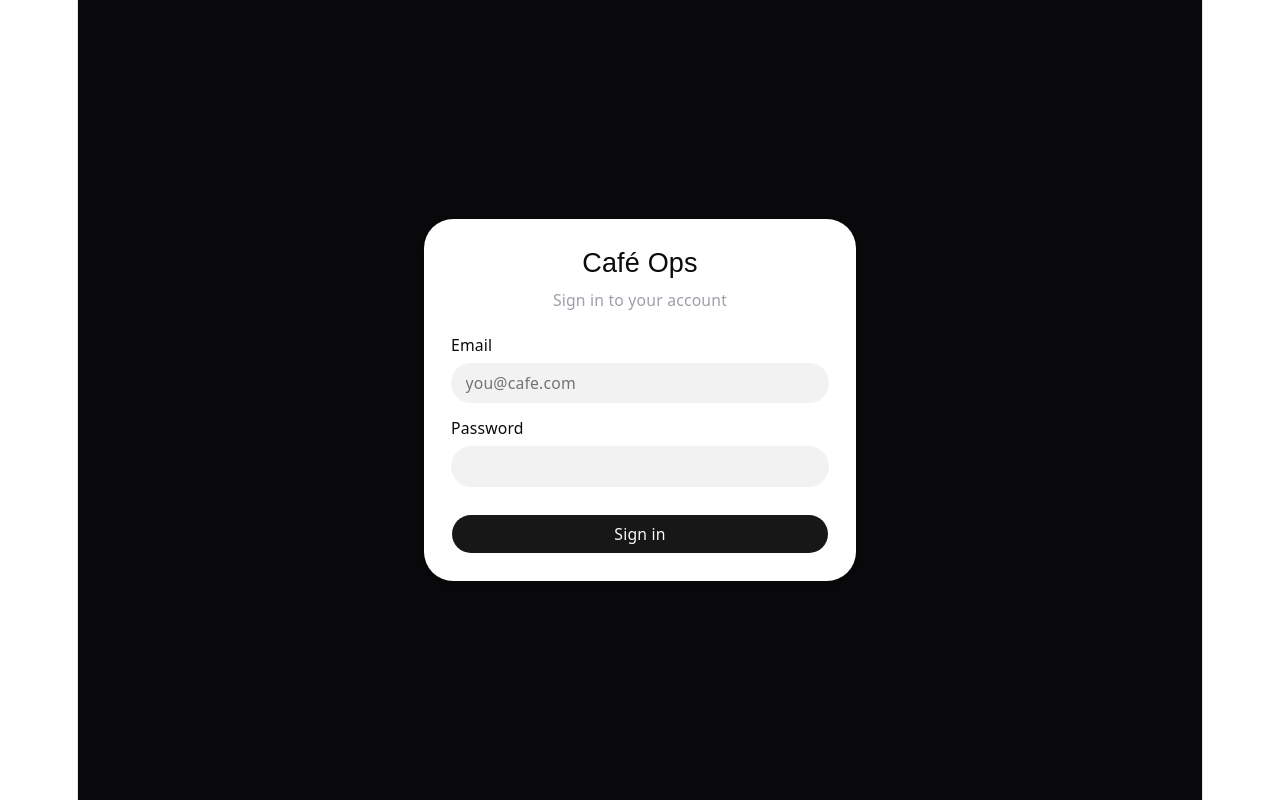
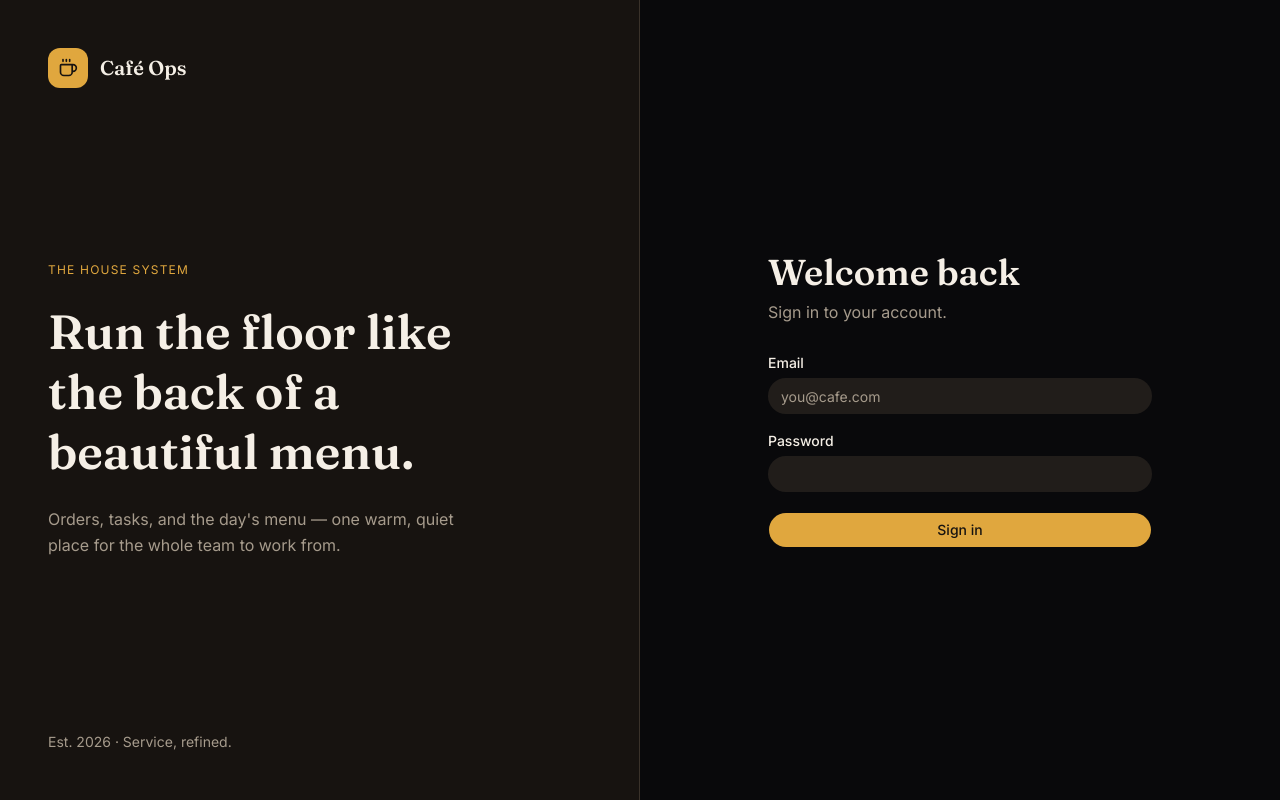
Before and after one commit to M-Khan13/Cafe-opps, a React (Vite) app in the folder client/: page /login in a window 1280 px wide. Built offline with nearby package versions, Linux system fonts and the light colour scheme.

Commit message:
feat: warm login page design

```diff
--- a/client/index.html
+++ b/client/index.html
@@ -5,6 +5,9 @@
     <link rel="icon" type="image/svg+xml" href="/favicon.svg" />
     <meta name="viewport" content="width=device-width, initial-scale=1.0" />
     <title>vite-cafe</title>
+    <link rel="preconnect" href="https://fonts.googleapis.com" />
+    <link rel="preconnect" href="https://fonts.gstatic.com" crossorigin />
+    <link href="https://fonts.googleapis.com/css2?family=Fraunces:opsz,wght@9..144,400;9..144,500;9..144,600;9..144,700&family=Inter:wght@400;500;600&display=swap" rel="stylesheet" />
   </head>
   <body>
     <div id="root"></div>
--- a/client/src/index.css
+++ b/client/src/index.css
@@ -1,262 +1,54 @@
 @import "tailwindcss";
-@import "tw-animate-css";
-@import "shadcn/tailwind.css";
-@import "@fontsource-variable/inter";
 
-@custom-variant dark (&:is(.dark *));
-:root {
-  --text: #6b6375;
-  --text-h: #08060d;
-  --bg: #fff;
-  --border: oklch(0.922 0 0);
-  --code-bg: #f4f3ec;
-  --accent: oklch(0.97 0 0);
-  --accent-bg: rgba(170, 59, 255, 0.1);
-  --accent-border: rgba(170, 59, 255, 0.5);
-  --social-bg: rgba(244, 243, 236, 0.5);
-  --shadow:
-    rgba(0, 0, 0, 0.1) 0 10px 15px -3px, rgba(0, 0, 0, 0.05) 0 4px 6px -2px;
+@theme {
+  /* ===== Our custom warm-dark tokens (for bg-espresso, text-amber, etc.) ===== */
+  --color-espresso: #171310;
+  --color-surface: #211b16;
+  --color-surface-2: #2a231d;
+  --color-border-warm: #3a322a;
+  --color-cream: #f5efe6;
+  --color-muted: #a69b8c;
+  --color-amber: #e0a73e;
+  --color-amber-dark: #d4952a;
+  --color-status-new: #6ba3c4;
+  --color-status-preparing: #e0a73e;
+  --color-status-served: #7fa875;
+  --color-danger: #c4664d;
 
-  --sans: system-ui, 'Segoe UI', Roboto, sans-serif;
-  --heading: system-ui, 'Segoe UI', Roboto, sans-serif;
-  --mono: ui-monospace, Consolas, monospace;
+  /* Fonts */
+  --font-serif: "Fraunces", serif;
+  --font-sans: "Inter", sans-serif;
 
-  font: 18px/145% var(--sans);
-  letter-spacing: 0.18px;
-  color-scheme: light dark;
-  color: var(--text);
-  background: var(--bg);
-  font-synthesis: none;
-  text-rendering: optimizeLegibility;
-  -webkit-font-smoothing: antialiased;
-  -moz-osx-font-smoothing: grayscale;
+  /* ===== shadcn semantic tokens, mapped to our warm palette ===== */
+  --color-background: #171310;
+  --color-foreground: #f5efe6;
+  --color-card: #211b16;
+  --color-card-foreground: #f5efe6;
+  --color-popover: #211b16;
+  --color-popover-foreground: #f5efe6;
+  --color-primary: #e0a73e;
+  --color-primary-foreground: #171310;
+  --color-secondary: #2a231d;
+  --color-secondary-foreground: #f5efe6;
+  --color-muted-bg: #2a231d;
+  --color-muted-foreground: #a69b8c;
+  --color-accent: #2a231d;
+  --color-accent-foreground: #f5efe6;
+  --color-destructive: #c4664d;
+  --color-destructive-foreground: #f5efe6;
+  --color-border: #3a322a;
+  --color-input: #3a322a;
+  --color-ring: #e0a73e;
 
-  @media (max-width: 1024px) {
-    font-size: 16px;
-  }
-
-  --background: oklch(1 0 0);
-
-  --foreground: oklch(0.145 0 0);
-
-  --card: oklch(1 0 0);
-
-  --card-foreground: oklch(0.145 0 0);
-
-  --popover: oklch(1 0 0);
-
-  --popover-foreground: oklch(0.145 0 0);
-
-  --primary: oklch(0.205 0 0);
-
-  --primary-foreground: oklch(0.985 0 0);
-
-  --secondary: oklch(0.97 0 0);
-
-  --secondary-foreground: oklch(0.205 0 0);
-
-  --muted: oklch(0.97 0 0);
-
-  --muted-foreground: oklch(0.556 0 0);
-
-  --accent-foreground: oklch(0.205 0 0);
-
-  --destructive: oklch(0.577 0.245 27.325);
-
-  --input: oklch(0.922 0 0);
-
-  --ring: oklch(0.708 0 0);
-
-  --chart-1: oklch(0.87 0 0);
-
-  --chart-2: oklch(0.556 0 0);
-
-  --chart-3: oklch(0.439 0 0);
-
-  --chart-4: oklch(0.371 0 0);
-
-  --chart-5: oklch(0.269 0 0);
-
-  --radius: 0.625rem;
-
-  --sidebar: oklch(0.985 0 0);
-
-  --sidebar-foreground: oklch(0.145 0 0);
-
-  --sidebar-primary: oklch(0.205 0 0);
-
-  --sidebar-primary-foreground: oklch(0.985 0 0);
-
-  --sidebar-accent: oklch(0.97 0 0);
-
-  --sidebar-accent-foreground: oklch(0.205 0 0);
-
-  --sidebar-border: oklch(0.922 0 0);
-
-  --sidebar-ring: oklch(0.708 0 0)
-}
-
-@media (prefers-color-scheme: dark) {
-  :root {
-    --text: #9ca3af;
-    --text-h: #f3f4f6;
-    --bg: #16171d;
-    --border: #2e303a;
-    --code-bg: #1f2028;
-    --accent: #c084fc;
-    --accent-bg: rgba(192, 132, 252, 0.15);
-    --accent-border: rgba(192, 132, 252, 0.5);
-    --social-bg: rgba(47, 48, 58, 0.5);
-    --shadow:
-      rgba(0, 0, 0, 0.4) 0 10px 15px -3px, rgba(0, 0, 0, 0.25) 0 4px 6px -2px;
-  }
-
-  #social .button-icon {
-    filter: invert(1) brightness(2);
-  }
+  --radius: 0.75rem;
 }
 
 body {
-  margin: 0;
+  background-color: var(--color-espresso);
+  color: var(--color-cream);
+  font-family: var(--font-sans);
 }
 
-#root {
-  width: 1126px;
-  max-width: 100%;
-  margin: 0 auto;
-  text-align: center;
-  border-inline: 1px solid var(--border);
-  min-height: 100svh;
-  display: flex;
-  flex-direction: column;
-  box-sizing: border-box;
+h1, h2, h3, .font-serif {
+  font-family: var(--font-serif);
 }
-
-h1,
-h2 {
-  font-family: var(--heading);
-  font-weight: 500;
-  color: var(--text-h);
-}
-
-h1 {
-  font-size: 56px;
-  letter-spacing: -1.68px;
-  margin: 32px 0;
-  @media (max-width: 1024px) {
-    font-size: 36px;
-    margin: 20px 0;
-  }
-}
-h2 {
-  font-size: 24px;
-  line-height: 118%;
-  letter-spacing: -0.24px;
-  margin: 0 0 8px;
-  @media (max-width: 1024px) {
-    font-size: 20px;
-  }
-}
-p {
-  margin: 0;
-}
-
-code,
-.counter {
-  font-family: var(--mono);
-  display: inline-flex;
-  border-radius: 4px;
-  color: var(--text-h);
-}
-
-code {
-  font-size: 15px;
-  line-height: 135%;
-  padding: 4px 8px;
-  background: var(--code-bg);
-}
-
-@theme inline {
-  --font-heading: var(--font-sans);
-  --font-sans: 'Inter Variable', sans-serif;
-  --color-sidebar-ring: var(--sidebar-ring);
-  --color-sidebar-border: var(--sidebar-border);
-  --color-sidebar-accent-foreground: var(--sidebar-accent-foreground);
-  --color-sidebar-accent: var(--sidebar-accent);
-  --color-sidebar-primary-foreground: var(--sidebar-primary-foreground);
-  --color-sidebar-primary: var(--sidebar-primary);
-  --color-sidebar-foreground: var(--sidebar-foreground);
-  --color-sidebar: var(--sidebar);
-  --color-chart-5: var(--chart-5);
-  --color-chart-4: var(--chart-4);
-  --color-chart-3: var(--chart-3);
-  --color-chart-2: var(--chart-2);
-  --color-chart-1: var(--chart-1);
-  --color-ring: var(--ring);
-  --color-input: var(--input);
-  --color-border: var(--border);
-  --color-destructive: var(--destructive);
-  --color-accent-foreground: var(--accent-foreground);
-  --color-accent: var(--accent);
-  --color-muted-foreground: var(--muted-foreground);
-  --color-muted: var(--muted);
-  --color-secondary-foreground: var(--secondary-foreground);
-  --color-secondary: var(--secondary);
-  --color-primary-foreground: var(--primary-foreground);
-  --color-primary: var(--primary);
-  --color-popover-foreground: var(--popover-foreground);
-  --color-popover: var(--popover);
-  --color-card-foreground: var(--card-foreground);
-  --color-card: var(--card);
-  --color-foreground: var(--foreground);
-  --color-background: var(--background);
-  --radius-sm: calc(var(--radius) * 0.6);
-  --radius-md: calc(var(--radius) * 0.8);
-  --radius-lg: var(--radius);
-  --radius-xl: calc(var(--radius) * 1.4);
-  --radius-2xl: calc(var(--radius) * 1.8);
-  --radius-3xl: calc(var(--radius) * 2.2);
-  --radius-4xl: calc(var(--radius) * 2.6);
-}
-
-.dark {
-  --background: oklch(0.145 0 0);
-  --foreground: oklch(0.985 0 0);
-  --card: oklch(0.205 0 0);
-  --card-foreground: oklch(0.985 0 0);
-  --popover: oklch(0.205 0 0);
-  --popover-foreground: oklch(0.985 0 0);
-  --primary: oklch(0.922 0 0);
-  --primary-foreground: oklch(0.205 0 0);
-  --secondary: oklch(0.269 0 0);
-  --secondary-foreground: oklch(0.985 0 0);
-  --muted: oklch(0.269 0 0);
-  --muted-foreground: oklch(0.708 0 0);
-  --accent: oklch(0.269 0 0);
-  --accent-foreground: oklch(0.985 0 0);
-  --destructive: oklch(0.704 0.191 22.216);
-  --border: oklch(1 0 0 / 10%);
-  --input: oklch(1 0 0 / 15%);
-  --ring: oklch(0.556 0 0);
-  --chart-1: oklch(0.87 0 0);
-  --chart-2: oklch(0.556 0 0);
-  --chart-3: oklch(0.439 0 0);
-  --chart-4: oklch(0.371 0 0);
-  --chart-5: oklch(0.269 0 0);
-  --sidebar: oklch(0.205 0 0);
-  --sidebar-foreground: oklch(0.985 0 0);
-  --sidebar-primary: oklch(0.488 0.243 264.376);
-  --sidebar-primary-foreground: oklch(0.985 0 0);
-  --sidebar-accent: oklch(0.269 0 0);
-  --sidebar-accent-foreground: oklch(0.985 0 0);
-  --sidebar-border: oklch(1 0 0 / 10%);
-  --sidebar-ring: oklch(0.556 0 0);
-}
-
-@layer base {
-  * {
-    @apply border-border outline-ring/50;}
-  body {
-    @apply bg-background text-foreground;}
-  html {
-    @apply font-sans;}}
--- a/client/src/pages/Login.jsx
+++ b/client/src/pages/Login.jsx
@@ -4,7 +4,7 @@ import api from '@/lib/api'
 import { Button } from '@/components/ui/button'
 import { Input } from '@/components/ui/input'
 import { Label } from '@/components/ui/label'
-import { Card, CardContent, CardHeader, CardTitle } from '@/components/ui/card'
+import { Coffee } from 'lucide-react'
 
 function Login() {
   const [email, setEmail] = useState('')
@@ -19,15 +19,9 @@ function Login() {
     try {
       const res = await api.post('/auth/login', { email, password })
       const { token, user } = res.data
-
       localStorage.setItem('token', token)
       localStorage.setItem('user', JSON.stringify(user))
-
-      if (user.role === 'admin') {
-        navigate('/admin')
-      } else {
-        navigate('/staff')
-      }
+      navigate(user.role === 'admin' ? '/admin' : '/staff')
     } catch (err) {
       setError(err.response?.data?.message || 'Login failed. Check your credentials.')
     } finally {
@@ -36,15 +30,38 @@ function Login() {
   }
 
   return (
-    <div className="min-h-screen flex items-center justify-center p-4">
-      <Card className="w-full max-w-sm">
-        <CardHeader>
-          <CardTitle className="text-2xl">Café Ops</CardTitle>
-          <p className="text-sm text-zinc-400">Sign in to your account</p>
-        </CardHeader>
-        <CardContent className="flex flex-col gap-4">
+    <div className="min-h-screen grid lg:grid-cols-2">
+      {/* LEFT — editorial hero */}
+      <div className="hidden lg:flex flex-col justify-between p-12 bg-espresso border-r border-border-warm">
+        <div className="flex items-center gap-3">
+          <div className="flex h-10 w-10 items-center justify-center rounded-xl bg-amber">
+            <Coffee className="h-5 w-5 text-espresso" />
+          </div>
+          <span className="font-serif text-xl font-semibold text-cream">Café Ops</span>
+        </div>
+
+        <div className="max-w-md">
+          <p className="text-xs uppercase tracking-widest text-amber mb-6">The House System</p>
+          <h1 className="font-serif text-5xl font-semibold leading-tight text-cream mb-6">
+            Run the floor like the back of a beautiful menu.
+          </h1>
+          <p className="text-muted leading-relaxed">
+            Orders, tasks, and the day's menu — one warm, quiet place for the whole team to work from.
+          </p>
+        </div>
+
+        <p className="text-sm text-muted">Est. 2026 · Service, refined.</p>
+      </div>
+
+      {/* RIGHT — form */}
+      <div className="flex items-center justify-center p-8">
+        <div className="w-full max-w-sm">
+          <h2 className="font-serif text-4xl font-semibold text-cream mb-2">Welcome back</h2>
+          <p className="text-muted mb-8">Sign in to your account.</p>
+
+          <div className="flex flex-col gap-5">
             <div className="flex flex-col gap-2">
-            <Label htmlFor="email">Email</Label>
+              <Label htmlFor="email" className="text-cream">Email</Label>
               <Input
                 id="email"
                 type="email"
@@ -54,7 +71,7 @@ function Login() {
               />
             </div>
             <div className="flex flex-col gap-2">
-            <Label htmlFor="password">Password</Label>
+              <Label htmlFor="password" className="text-cream">Password</Label>
               <Input
                 id="password"
                 type="password"
@@ -62,12 +79,19 @@ function Login() {
                 onChange={(e) => setPassword(e.target.value)}
               />
             </div>
-          {error && <p className="text-sm text-red-500">{error}</p>}
-          <Button className="mt-2 w-full" onClick={handleSubmit} disabled={loading}>
+
+            {error && <p className="text-sm text-danger">{error}</p>}
+
+            <Button
+              className="w-full bg-amber text-espresso hover:bg-amber-dark font-medium"
+              onClick={handleSubmit}
+              disabled={loading}
+            >
               {loading ? 'Signing in...' : 'Sign in'}
             </Button>
-        </CardContent>
-      </Card>
+          </div>
+        </div>
+      </div>
     </div>
   )
 }
```
Lines whose indentation alone changed are shown as unchanged.
